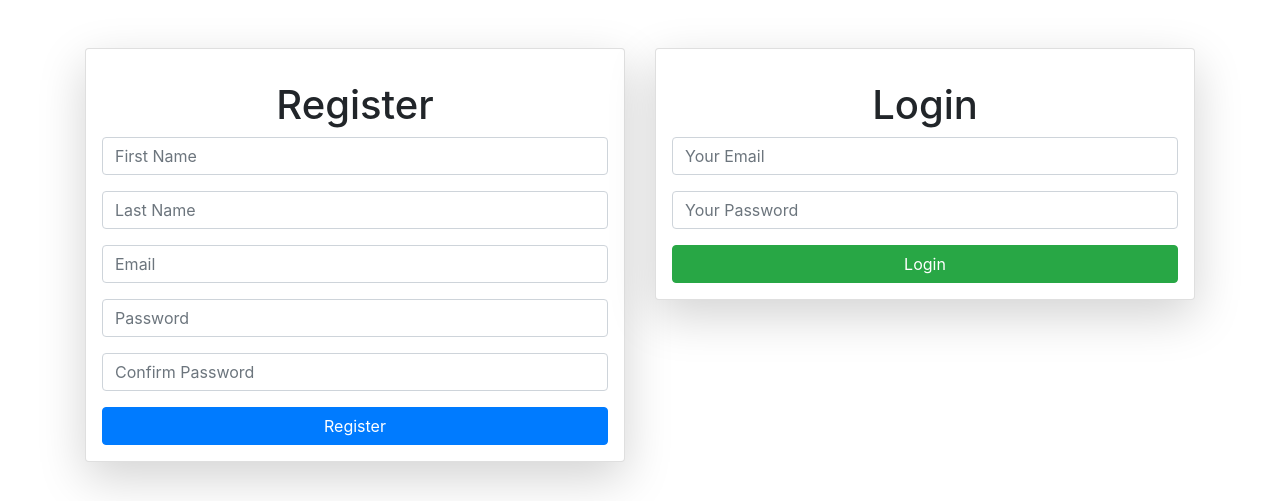
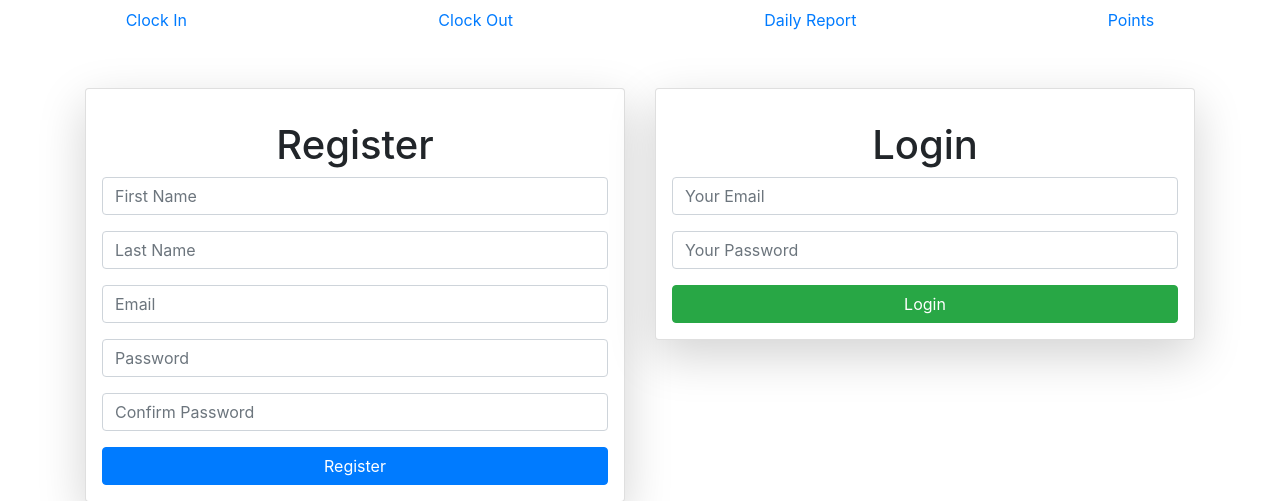
Before and after one commit to stradtkt/TimeSheet-Django, a Django app: page / in a window 1280 px wide. Shown: the top 501 px of the page. Run offline with Django 3.2, Linux system fonts and the light colour scheme; some libraries are stand-ins or nearby versions.

Commit message:
Added a navbar

```diff
--- /dev/null
+++ b/dashboard/templates/dashboard/_partials/_navbar.html
@@ -0,0 +1,14 @@
+<ul class="nav nav-pills nav-fill">
+  <li class="nav-item">
+    <a class="nav-link" href="/clock-in">Clock In</a>
+  </li>
+  <li class="nav-item">
+    <a class="nav-link" href="/clock-out">Clock Out</a>
+  </li>
+  <li class="nav-item">
+    <a class="nav-link" href="/daily-report">Daily Report</a>
+  </li>
+  <li class="nav-item">
+    <a class="nav-link" href="/points">Points</a>
+  </li>
+</ul>
--- a/dashboard/templates/dashboard/layout.html
+++ b/dashboard/templates/dashboard/layout.html
@@ -8,6 +8,7 @@
     <link rel="stylesheet" href="https://stackpath.bootstrapcdn.com/bootstrap/4.3.1/css/bootstrap.min.css" integrity="sha384-ggOyR0iXCbMQv3Xipma34MD+dH/1fQ784/j6cY/iJTQUOhcWr7x9JvoRxT2MZw1T" crossorigin="anonymous">
 </head>
 <body>
+    {% include 'dashboard/_partials/_navbar.html' %}
     {% block content %} {% endblock %}
     <script src="https://code.jquery.com/jquery-3.3.1.slim.min.js" integrity="sha384-q8i/X+965DzO0rT7abK41JStQIAqVgRVzpbzo5smXKp4YfRvH+8abtTE1Pi6jizo" crossorigin="anonymous"></script>
     <script src="https://cdnjs.cloudflare.com/ajax/libs/popper.js/1.14.7/umd/popper.min.js" integrity="sha384-UO2eT0CpHqdSJQ6hJty5KVphtPhzWj9WO1clHTMGa3JDZwrnQq4sF86dIHNDz0W1" crossorigin="anonymous"></script>
```
Also changed, not shown: dashboard/templates/dashboard/clock-in.html (+9 -0 lines).
